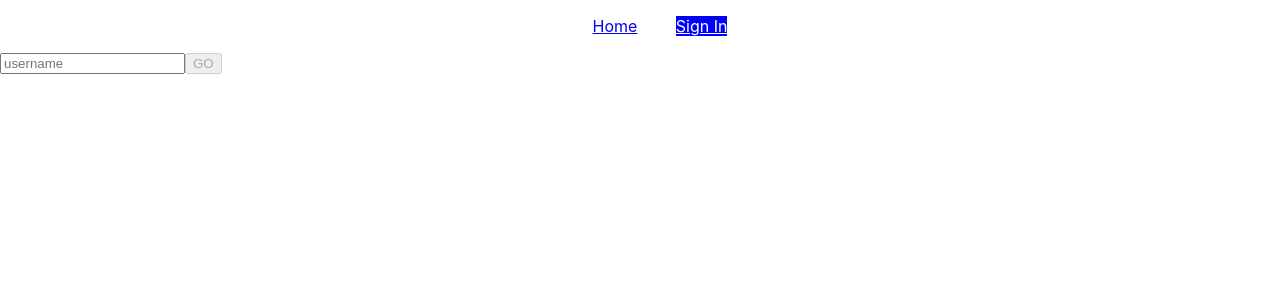
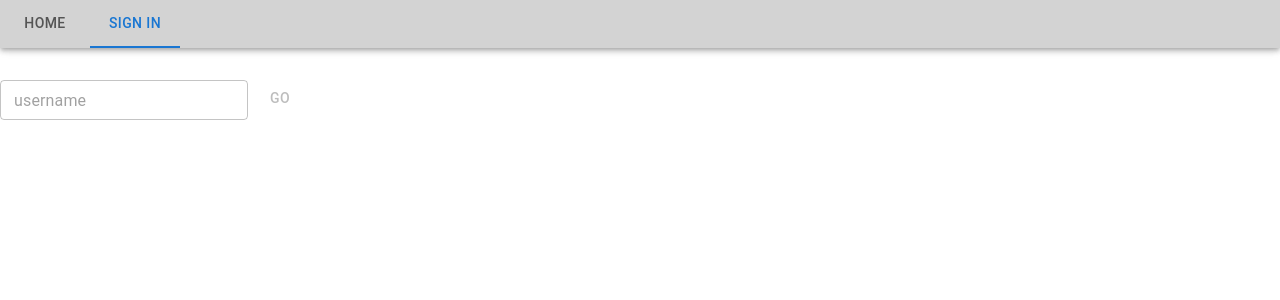
Before and after one commit to Beersheva22EvgeniiPoroshchai/react, a React (Create React App) app: page /signin in a window 1280 px wide. Shown: the top 300 px of the page. Built offline with nearby package versions, Linux system fonts and the light colour scheme.

Commit message:
AppBar & NavigatorPortrait

```diff
--- a/src/App.tsx
+++ b/src/App.tsx
@@ -1,5 +1,5 @@
 import { BrowserRouter, Routes, Route } from "react-router-dom";
-import Navigator, { RouteType } from "./components/navigators/Navigator";
+import NavigatorDispatcher from "./components/navigators/NavigatorDispatcher";
 import Home from "./components/pages/Home";
 import Customers from "./components/pages/Customers";
 import Products from "./components/pages/Products";
@@ -12,6 +12,7 @@ import { useSelectorAuth } from "./redux/store";
 import { useMemo } from "react";
 import routesConfig from './config/nav-config.json';
 import NotFound from "./components/pages/NotFound";
+import { RouteType } from "./components/navigators/Navigator";
 const {always, authenticated, admin, noadmin, noauthenticated} = routesConfig;
 
 function getRoutes(username: string): RouteType[] {
@@ -29,7 +30,7 @@ const App: React.FC = () => {
   const routes = useMemo(() => getRoutes(username), [username])
   return <BrowserRouter>
   <Routes>
-    <Route path="/" element={<Navigator routes={routes}/>}>
+    <Route path="/" element={<NavigatorDispatcher routes={routes}/>}>
         <Route index element={<Home/>}/>
         <Route path="customers" element={<Customers/>}/>
         <Route path="products" element={<Products/>}/>
--- a/src/components/common/Input.tsx
+++ b/src/components/common/Input.tsx
@@ -1,7 +1,8 @@
 import { useEffect, useRef, useState } from "react";
 import InputResult from "../../model/InputResult";
 import { StatusType } from "../../model/StatusType";
-import Alert from "./Alert";
+
+import { Alert, Button, TextField } from "@mui/material";
 
 type Props = {
     submitFn: (inputText: string) => InputResult;
@@ -11,7 +12,7 @@ type Props = {
 }
 const Input: React.FC<Props> = ({submitFn, placeholder, buttonTitle, type}) => {
 
-   const inputElementRef = useRef<HTMLInputElement>(null);
+   const inputElementRef = useRef<any>(null);
    const [disabled, setDisabled] = useState<boolean>(true);
    const [message, setMessage] = useState<string>("");
    const status = useRef<StatusType>('success')
@@ -26,14 +27,17 @@ function onClickFn(){
         res.message && setTimeout(() => setMessage(''), 5000);
     }
 
-    function onChangeFn() {
-        setDisabled(!inputElementRef.current?.value)
+    function onChangeFn(event: any) {
+        inputElementRef.current = event.target as any
+        setDisabled(!event.target.value)
     }
+
     return <div>
-        <input type={type || 'text'} placeholder={placeholder} ref={inputElementRef}
+        <TextField size ="small" type={type || 'text'} placeholder={placeholder} ref={inputElementRef}
         onChange={onChangeFn}/>
-        <button onClick={onClickFn} disabled={disabled}>{buttonTitle || 'GO' }</button>
-        {message && <Alert status={status.current} message={message}></Alert>}
+        <Button onClick={onClickFn} disabled={disabled}>{buttonTitle || 'GO' }</Button>
+        {message && <Alert severity={status.current} >{message}</Alert>}
     </div>
 }
+
 export default Input;
--- a/src/components/navigators/Navigator.tsx
+++ b/src/components/navigators/Navigator.tsx
@@ -1,6 +1,7 @@
 
-import { useEffect } from 'react';
-import {NavLink, Outlet, useLocation, useNavigate} from 'react-router-dom';
+import { AppBar, Box, Tab, Tabs } from '@mui/material';
+import { ReactNode, useEffect, useState } from 'react';
+import {Link, NavLink, Outlet, useLocation, useNavigate} from 'react-router-dom';
 
 export type RouteType = {
     to: string, label: string;
@@ -10,26 +11,36 @@ const Navigator: React.FC <{routes: RouteType[]}> = ({routes}) => {
   const navigate = useNavigate();
   const location = useLocation();
 
+  const [value, setValue] = useState(0);
+
     useEffect(() => {
         let index = routes.findIndex(r => r.to === location.pathname);    //active router
         if(index < 0) {
           index = 0;
         }
         navigate(routes[index].to)
+        setValue(index);
     },[routes])
 
-    return  <div>
-              <nav>
-                <ul className='navigator-list'>
-                    {routes.map(r => <li key={r.label} className = "navigator-item" >
-                        <NavLink to = {r.to}>{r.label}</NavLink>
-                                </li>
-                    )}
-                </ul>
-                </nav>
-              <Outlet></Outlet>
-            </div>
+    function onChangeFn(event: any, newValue: number) {
+      setValue(newValue)
+    }
 
+    function getTabs(): ReactNode {
+      return routes.map(r => <Tab component={Link} to={r.to} label={r.label} key={r.label}/>)
+    }
+
+    return <Box mt={10}>
+      <AppBar sx={{backgroundColor: "lightgray"}}>
+        <Tabs value={value} onChange={onChangeFn}>
+          {getTabs()};
+
+        </Tabs>
+
+
+      </AppBar>
+      <Outlet></Outlet>
+  </Box>
 
 
 }
--- /dev/null
+++ b/src/components/navigators/NavigatorDispatcher.tsx
@@ -0,0 +1,14 @@
+import { useMediaQuery, useTheme } from "@mui/material";
+import { RouteType } from "./Navigator";
+import Navigator from "./Navigator";
+import NavigatorPortrait from "./NavigatorPortrait";
+
+const NavigatorDispatcher: React.FC <{routes: RouteType[]}> = ({routes}) => {
+    const theme = useTheme();
+    const isPortrait = useMediaQuery(theme.breakpoints.down ('sm'));
+    return !isPortrait ? <Navigator routes={routes}/> : <NavigatorPortrait routes={routes}/>
+
+}
+
+
+export default NavigatorDispatcher;
--- /dev/null
+++ b/src/components/navigators/NavigatorPortrait.tsx
@@ -0,0 +1,65 @@
+
+import { AppBar, Box, Drawer, IconButton, List, ListItem, ListItemButton, ListItemText, Toolbar, Typography } from '@mui/material';
+import { ReactNode, useEffect, useState } from 'react';
+import { Link, NavLink, Outlet, useLocation, useNavigate } from 'react-router-dom';
+import MenuIcon from '@mui/icons-material/Menu';
+import { RouteType } from './Navigator';
+
+const NavigatorPortrait: React.FC<{ routes: RouteType[] }> = ({ routes }) => {
+  const navigate = useNavigate();
+  const location = useLocation();
+
+  const [value, setValue] = useState(0);
+  const [drawerOpen, setDrawerOpen] = useState(false);
+
+  const [currentLabel, setCurrentLabel] = useState(routes[0].label);
+
+  useEffect(() => {
+    let index = routes.findIndex((r) => r.to === location.pathname); // active route
+    if (index < 0) {
+      index = 0;
+    }
+    navigate(routes[index].to);
+    setValue(index);
+  }, [routes, location.pathname]);
+
+
+useEffect(() => {
+    setCurrentLabel(routes[value]?.label || '');
+  }, [routes, value]);
+
+
+function getLinks(): ReactNode {
+    return routes.map((r) => (
+      <ListItemButton component={NavLink} to={r.to} key={r.label} onClick={() => setDrawerOpen(false)}>
+        <ListItemText primary={r.label} />
+      </ListItemButton>
+    ));
+  }
+
+    return (
+    <Box>
+      <AppBar sx={{ backgroundColor: 'lightgray' }}>
+        <Toolbar>
+          <IconButton edge="start" color="success" onClick={() => setDrawerOpen(true)}>
+            <MenuIcon />
+          </IconButton>
+          <Typography color="#388e3c" variant="h6" component="div" sx={{ ml: 1 }}>
+          {currentLabel}
+          </Typography>
+        </Toolbar>
+      </AppBar>
+
+      <Drawer open={drawerOpen} onClose={() => setDrawerOpen(false)}>
+        <List>{getLinks()}</List>
+      </Drawer>
+
+      <Toolbar/>
+      <Outlet/>
+    </Box>
+  );
+};
+
+
+
+export default NavigatorPortrait;
--- a/src/components/pages/Orders.tsx
+++ b/src/components/pages/Orders.tsx
@@ -1,3 +1,5 @@
+import { Typography } from "@mui/material";
+
 const Orders: React.FC = () =>
-<p className="component-logo">Orders Component</p>
+<Typography sx={{textAlign: "center", fontSize: {xs: '2em', sm: "4em", lg: '5em'}}} component={"div"}>Orders Component</Typography>
 export default Orders;
--- a/src/components/pages/SignIn.tsx
+++ b/src/components/pages/SignIn.tsx
@@ -7,8 +7,10 @@ const SignIn: React.FC = () => {
 
     const dispatch = useDispatch();
     return <Input submitFn={function (username: string): InputResult {
-        dispatch(authActions.set(username));
-        return {status: "success", message:''}
+        setTimeout (() => dispatch(authActions.set(username)) ,3000);
+        return {status: "success", message: username}
+
+
     }  } placeholder="username" />
 }
 
```
